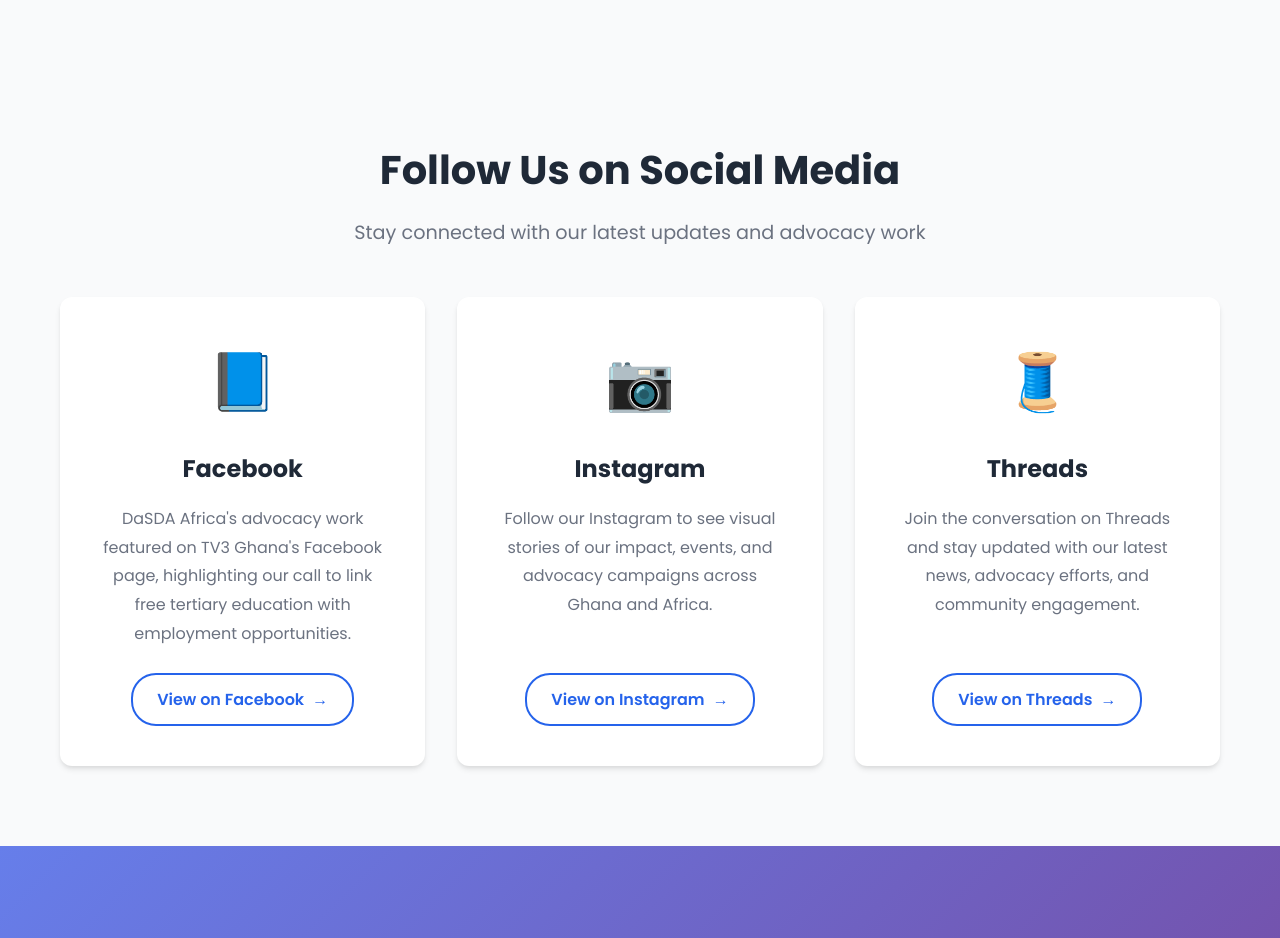
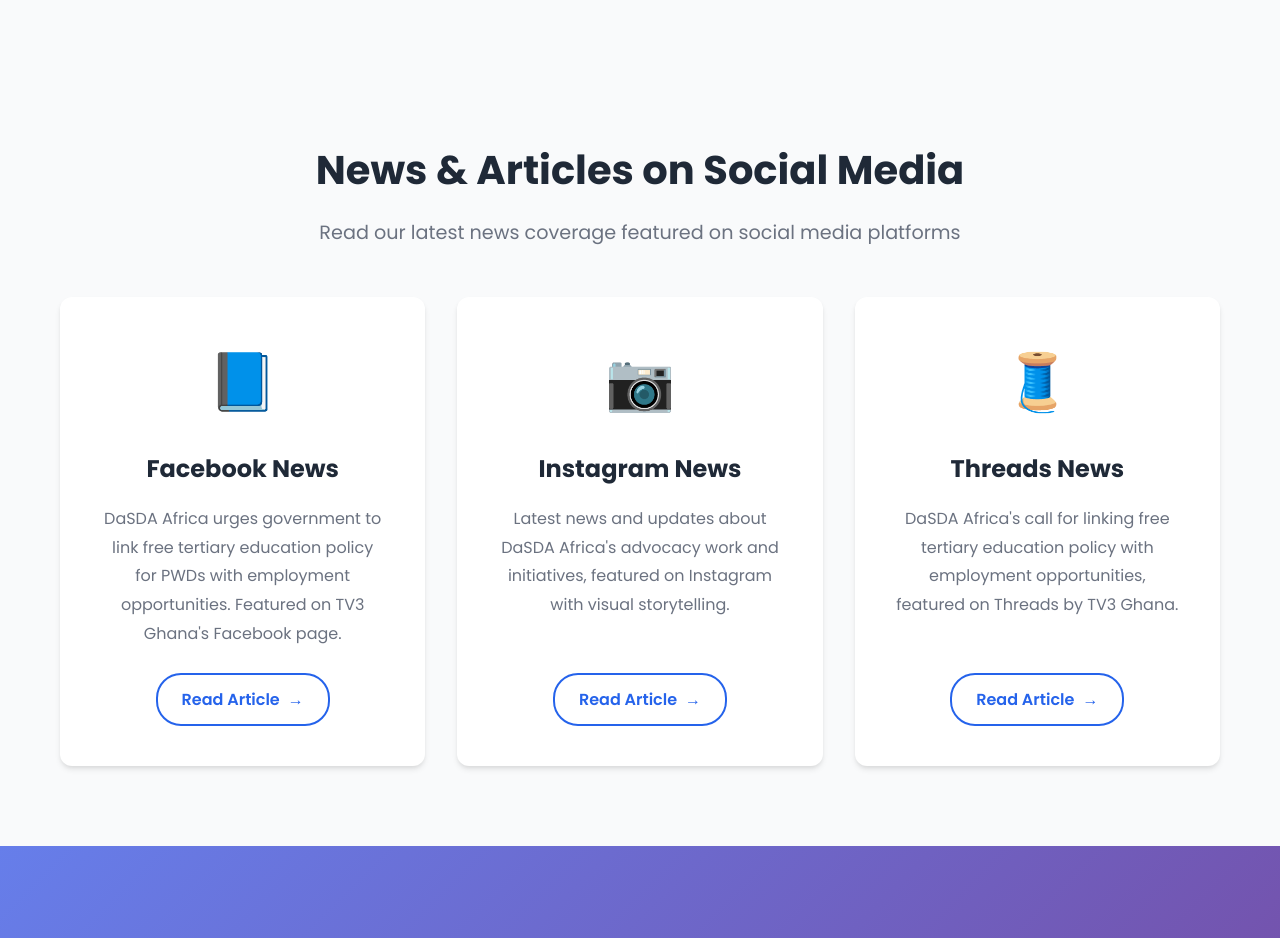
Before and after one commit to bvggies/dasdaafrica, a plain HTML site: page index.html in a window 1280 px wide. Shown: the part 4440-5378 px from the top of the page. Drawn offline with Linux system fonts and the light colour scheme.

Commit message:
Update Socials section: Clarify that links are news articles featured on social media

```diff
--- a/index.html
+++ b/index.html
@@ -246,34 +246,34 @@
     <section class="socials-section">
         <div class="container">
             <div class="section-header">
-                <h2>Follow Us on Social Media</h2>
-                <p class="section-subtitle">Stay connected with our latest updates and advocacy work</p>
+                <h2>News & Articles on Social Media</h2>
+                <p class="section-subtitle">Read our latest news coverage featured on social media platforms</p>
             </div>
             <div class="socials-grid">
                 <div class="social-card">
                     <div class="social-icon">📘</div>
-                    <h3>Facebook</h3>
-                    <p>DaSDA Africa's advocacy work featured on TV3 Ghana's Facebook page, highlighting our call to link free tertiary education with employment opportunities.</p>
+                    <h3>Facebook News</h3>
+                    <p>DaSDA Africa urges government to link free tertiary education policy for PWDs with employment opportunities. Featured on TV3 Ghana's Facebook page.</p>
                     <a href="https://www.facebook.com/TV3GH/posts/dasda-africa-urges-government-to-link-free-tertiary-education-policy-for-pwds-wi/1285069396988205/" target="_blank" rel="noopener noreferrer" class="social-link">
-                        <span>View on Facebook</span>
+                        <span>Read Article</span>
                         <span>→</span>
                     </a>
                 </div>
                 <div class="social-card">
                     <div class="social-icon">📷</div>
-                    <h3>Instagram</h3>
-                    <p>Follow our Instagram to see visual stories of our impact, events, and advocacy campaigns across Ghana and Africa.</p>
+                    <h3>Instagram News</h3>
+                    <p>Latest news and updates about DaSDA Africa's advocacy work and initiatives, featured on Instagram with visual storytelling.</p>
                     <a href="https://www.instagram.com/p/DMXf71FNl9P/?hl=en" target="_blank" rel="noopener noreferrer" class="social-link">
-                        <span>View on Instagram</span>
+                        <span>Read Article</span>
                         <span>→</span>
                     </a>
                 </div>
                 <div class="social-card">
                     <div class="social-icon">🧵</div>
-                    <h3>Threads</h3>
-                    <p>Join the conversation on Threads and stay updated with our latest news, advocacy efforts, and community engagement.</p>
+                    <h3>Threads News</h3>
+                    <p>DaSDA Africa's call for linking free tertiary education policy with employment opportunities, featured on Threads by TV3 Ghana.</p>
                     <a href="https://www.threads.com/@tv3_ghana/post/DQmsVwwCAc-/da-sda-africa-urges-government-to-link-free-tertiary-education-policy-for-pw-ds" target="_blank" rel="noopener noreferrer" class="social-link">
-                        <span>View on Threads</span>
+                        <span>Read Article</span>
                         <span>→</span>
                     </a>
                 </div>
```
